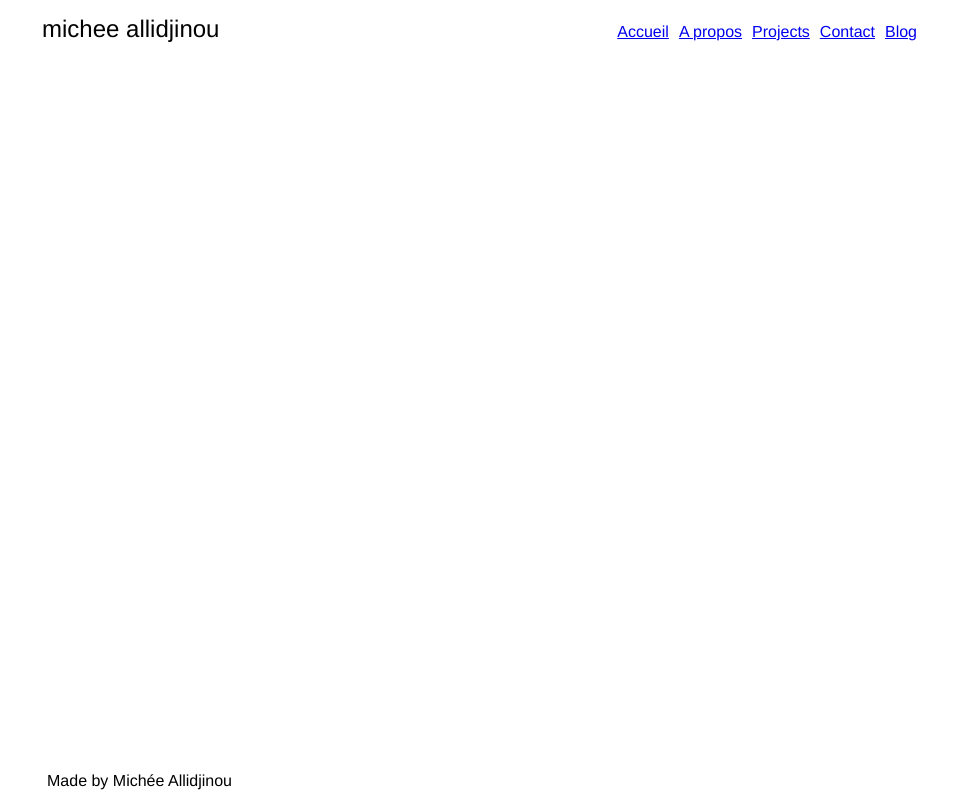
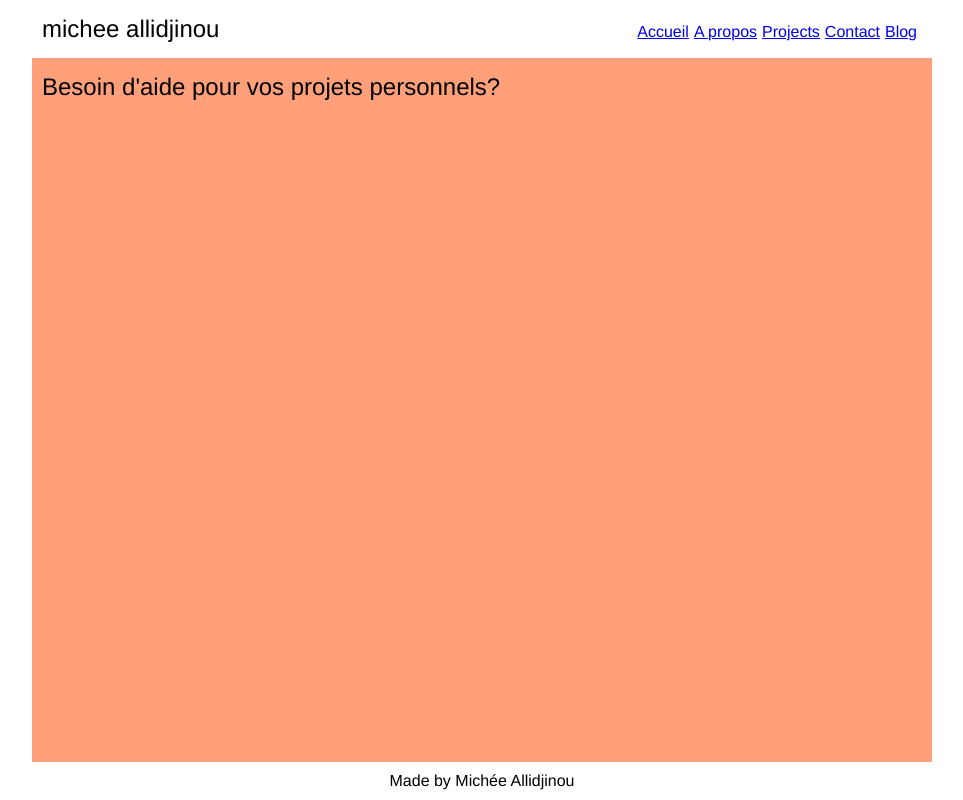
Before and after one commit to yoshua70/micheeblog, a Gatsby site: page / in a window 1280 px wide. Shown: the whole page, without its empty margins (158-1121 px from the left). Built offline with nearby package versions, Linux system fonts and the light colour scheme; Gatsby itself is replaced by a stand-in of ours.

Commit message:
Fix flexbox ui issues

```diff
--- a/package.json
+++ b/package.json
@@ -16,6 +16,7 @@
   "dependencies": {
     "gatsby": "^2.24.50",
     "gatsby-plugin-react-helmet": "^3.3.10",
+    "prop-types": "^15.7.2",
     "react": "^16.12.0",
     "react-dom": "^16.12.0",
     "react-helmet": "^6.1.0"
--- a/src/components/Footer.js
+++ b/src/components/Footer.js
@@ -5,7 +5,7 @@ import './../styles/Footer.css';
 export default class Footer extends React.Component {
   render() {
     return (
-      <footer className="footer wrapper">
+      <footer className="footer">
         <p>Made by Michée Allidjinou</p>
       </footer>
     );
--- a/src/components/Header.js
+++ b/src/components/Header.js
@@ -6,7 +6,7 @@ import Nav from './Nav';
 export default class Header extends React.Component {
   render() {
     return (
-      <header className="header wrapper">
+      <header className="header">
         <h1 className="header__sitename">michee allidjinou</h1>
         <Nav/>
       </header>
--- a/src/components/Nav.js
+++ b/src/components/Nav.js
@@ -6,7 +6,7 @@ import './../styles/Nav.css';
 export default class Nav extends React.Component {
   render() {
     return (
-      <nav className="nav wrapper">
+      <nav className="nav">
         <Link to="/" className="nav__link">Accueil</Link>
         <Link to="/about" className="nav__link">A propos</Link>
         <Link to="/projects" className="nav__link">Projects</Link>
--- a/src/pages/index.js
+++ b/src/pages/index.js
@@ -4,9 +4,11 @@ import { Helmet } from "react-helmet";
 import Header from './../components/Header';
 import Footer from './../components/Footer';
 
+import './../styles/global.css'
+
 export default function Home() {
   return (
-    <div className="application wrapper">
+    <div className="application">
       <Helmet>
         <meta charset="utf-8"/>
         <title>Michee Allidjinou</title>
@@ -14,6 +16,7 @@ export default function Home() {
       </Helmet>
       <Header/>
       <div className="content">
+        <h1 classs="h1--lead">Besoin d'aide pour vos projets personnels?</h1>
       </div>
       <Footer/>
     </div>
--- a/src/styles/Footer.css
+++ b/src/styles/Footer.css
@@ -1,5 +1,7 @@
 .footer {
+  display: flex;
   flex-shrink: 0;
-  margin: 1rem 1.5rem;
+  justify-content: space-between;
   justify-content: center;
+  padding: 1rem 1.5rem;
 }
--- a/src/styles/Header.css
+++ b/src/styles/Header.css
@@ -1,5 +1,7 @@
 .header {
   align-items: baseline;
+  display: flex;
   flex-wrap: wrap;
-  margin: 1.5rem 1rem;
+  justify-content: space-between;
+  padding: 1.5rem 1rem;
 }
--- a/src/styles/Nav.css
+++ b/src/styles/Nav.css
@@ -1,9 +1,8 @@
+.nav {
+  display: flex;
+  justify-content: space-between;
+}
 
 .nav__link {
-  margin-left: 0.5rem;
   margin-right: 0.5rem;
 }
-
-.nav:first-child {
-  margin-left: 0;
-}
--- a/src/styles/global.css
+++ b/src/styles/global.css
@@ -24,19 +24,26 @@ h1 {
   font-size: 2.4rem;
 }
 
+.h1--lead {
+  font-size: 5rem;
+}
+
 #___gatsby, #gatsby-focus-wrapper {
   height: 100%;
 }
 
 .application {
+  align-items: space-between;
+  display: flex;
   flex-direction: column;
-  align-items: space-between;
+  justify-content: space-between;
   height: 100%;
   margin: 0 auto;
   max-width: 90rem;
 }
 
-.wrapper {
-  display: flex;
-  justify-content: space-between;
+.content {
+  background-color: lightsalmon;
+  flex: 1;
+  padding: 1.5rem 1rem;
 }
```
